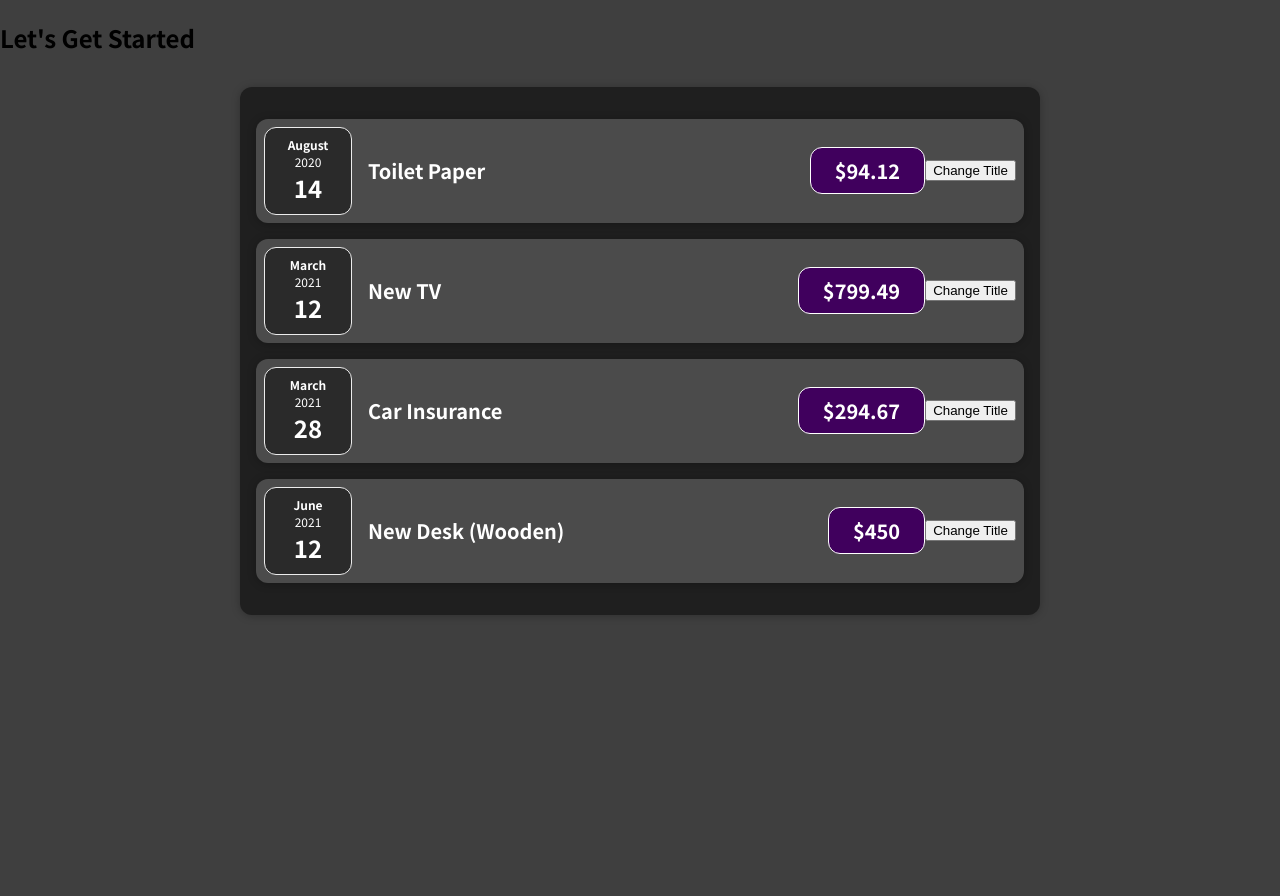
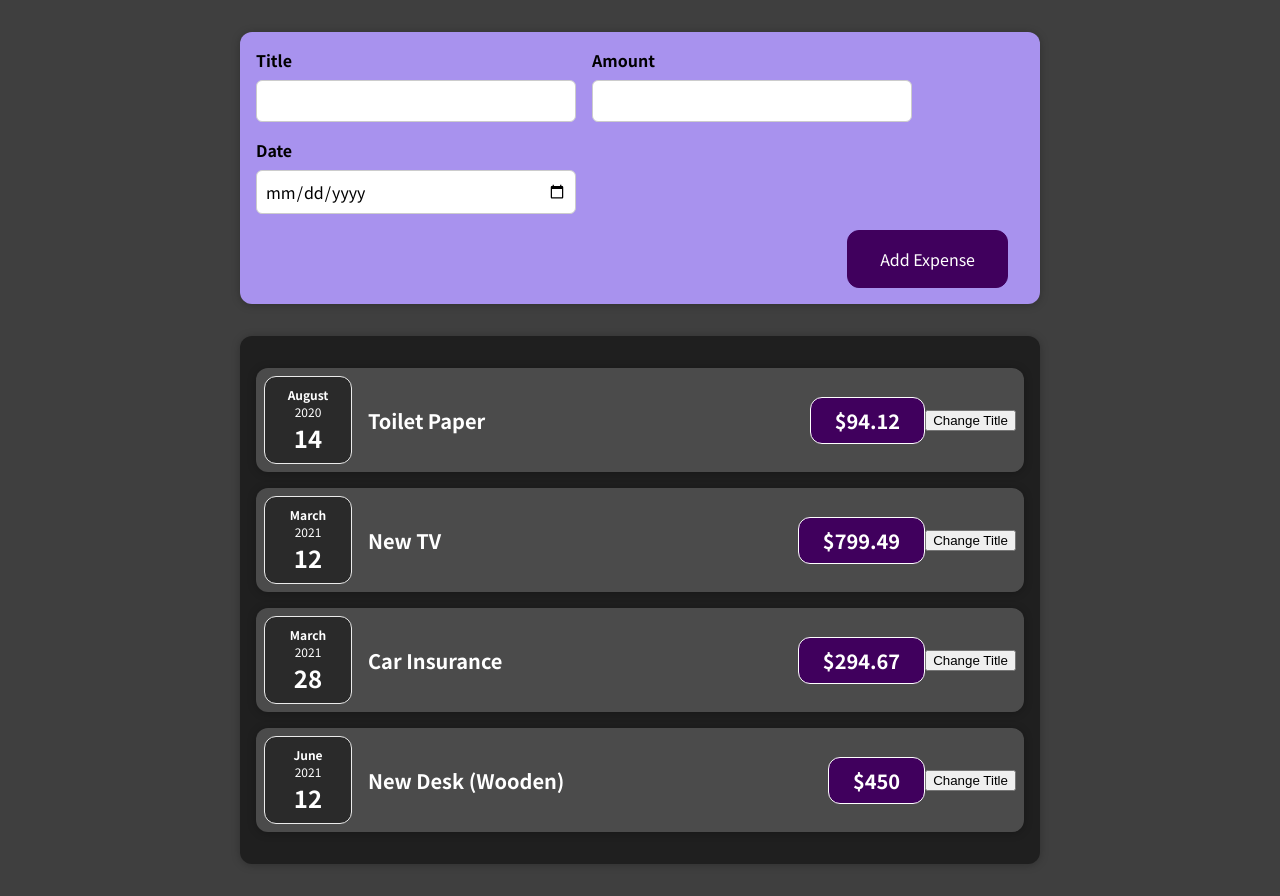
Before and after one commit to Michelosc/expense-tracker, a React (Create React App) app: page / in a window 1280 px wide. Before the commit the page ends 800 px from the top, so only its background shows below. Built offline with nearby package versions, Linux system fonts and the light colour scheme.

Commit message:
Adding form components

```diff
--- a/src/App.js
+++ b/src/App.js
@@ -1,4 +1,5 @@
 import Expenses from "./components/Expenses/Expenses";
+import NewExpense from "./components/NewExpense/NewExpense";
 
 const App = () => {
   const expenses = [
@@ -23,9 +24,14 @@
     },
   ];
 
+  const addExpenseHandler = (expense) => {
+    console.log("In App.js");
+    console.log(expense);
+  };
+
   return (
     <div>
-      <h2>Let's Get Started</h2>
+      <NewExpense onAddExpense={addExpenseHandler} />
       <Expenses items={expenses} />
     </div>
   );
--- /dev/null
+++ b/src/components/NewExpense/ExpenseForm.css
@@ -0,0 +1,26 @@
+.new-expense__controls {
+  display: flex;
+  flex-wrap: wrap;
+  gap: 1rem;
+  margin-bottom: 1rem;
+  text-align: left;
+}
+
+.new-expense__control label {
+  font-weight: bold;
+  margin-bottom: 0.5rem;
+  display: block;
+}
+
+.new-expense__control input {
+  font: inherit;
+  padding: 0.5rem;
+  border-radius: 6px;
+  border: 1px solid #ccc;
+  width: 20rem;
+  max-width: 100%;
+}
+
+.new-expense__actions {
+  text-align: right;
+}
--- /dev/null
+++ b/src/components/NewExpense/ExpenseForm.js
@@ -0,0 +1,74 @@
+import React, { useState } from "react";
+import "./ExpenseForm.css";
+
+const ExpenseForm = (props) => {
+  const [enteredTitle, setEnteredTitle] = useState("");
+  const [enteredAmount, setEnteredAmount] = useState("");
+  const [enteredDate, setEnteredDate] = useState("");
+
+  const titleChangeHandler = (event) => {
+    setEnteredTitle(event.target.value);
+  };
+
+  const amountChangeHandler = (event) => {
+    setEnteredAmount(event.target.value);
+  };
+
+  const dateChangeHandler = (event) => {
+    setEnteredDate(event.target.value);
+  };
+
+  const submitHandler = (event) => {
+    event.preventDefault();
+    const expenseData = {
+      title: enteredTitle,
+      amount: enteredAmount,
+      date: new Date(enteredDate),
+    };
+
+    props.onSaveExpenseData(expenseData);
+    setEnteredTitle("");
+    setEnteredAmount("");
+    setEnteredDate("");
+  };
+
+  return (
+    <form onSubmit={submitHandler}>
+      <div className="new-expense__controls">
+        <div className="new-expense__control">
+          <label>Title</label>
+          <input
+            type="text"
+            value={enteredTitle}
+            onChange={titleChangeHandler}
+          />
+        </div>
+        <div className="new-expense__control">
+          <label>Amount</label>
+          <input
+            type="number"
+            min="0.01"
+            step="0.01"
+            value={enteredAmount}
+            onChange={amountChangeHandler}
+          />
+        </div>
+        <div className="new-expense__control">
+          <label>Date</label>
+          <input
+            type="date"
+            min="2019-01-01"
+            max="2022-12-31"
+            value={enteredDate}
+            onChange={dateChangeHandler}
+          />
+        </div>
+      </div>
+      <div className="new-expense__actions">
+        <button type="submit">Add Expense</button>
+      </div>
+    </form>
+  );
+};
+
+export default ExpenseForm;
--- /dev/null
+++ b/src/components/NewExpense/NewExpense.css
@@ -0,0 +1,38 @@
+.new-expense {
+  background-color: #a892ee;
+  padding: 1rem;
+  margin: 2rem auto;
+  width: 50rem;
+  max-width: 95%;
+  border-radius: 12px;
+  text-align: center;
+  box-shadow: 0 1px 8px rgba(0, 0, 0, 0.25);
+}
+
+.new-expense button {
+  font: inherit;
+  cursor: pointer;
+  padding: 1rem 2rem;
+  border: 1px solid #40005d;
+  background-color: #40005d;
+  color: white;
+  border-radius: 12px;
+  margin-right: 1rem;
+}
+
+.new-expense button:hover,
+.new-expense button:active {
+  background-color: #510674;
+  border-color: #510674;
+}
+
+.new-expense button.alternative {
+  color: #220131;
+  border-color: transparent;
+  background-color: transparent;
+}
+
+.new-expense button.alternative:hover,
+.new-expense button.alternative:active {
+  background-color: #ddb3f8;
+}
--- /dev/null
+++ b/src/components/NewExpense/NewExpense.js
@@ -0,0 +1,23 @@
+import React from "react";
+import "./NewExpense.css";
+
+import ExpenseForm from "./ExpenseForm";
+import "./ExpenseForm.css";
+
+const NewExpense = (props) => {
+  const saveExpenseDataHandler = (enteredExpenseData) => {
+    const expenseData = {
+      ...enteredExpenseData,
+      id: Math.random().toString(),
+    };
+    props.onAddExpense(expenseData);
+  };
+
+  return (
+    <div className="new-expense">
+      <ExpenseForm onSaveExpenseData={saveExpenseDataHandler} />
+    </div>
+  );
+};
+
+export default NewExpense;
```
